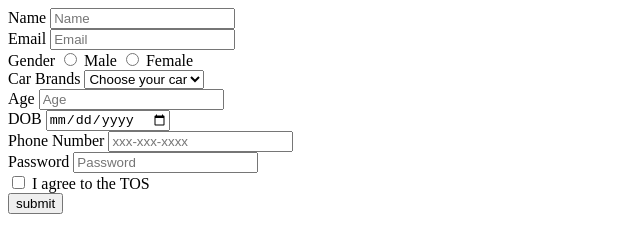
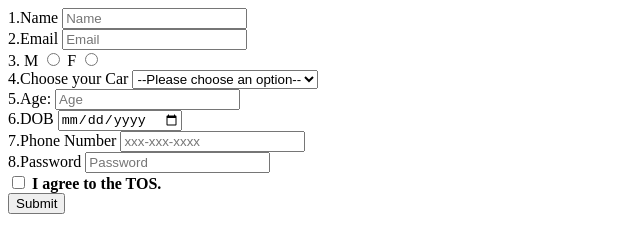
Before and after one commit to acciojob/signup-form-car-Samiriddhi, a website: page main.html in a window 1280 px wide. Shown: the whole page, without its empty margins (0-640 px from the left). Drawn offline with Linux system fonts and the light colour scheme.

Commit message:
created a submission

```diff
--- a/main.html
+++ b/main.html
@@ -1,43 +1,3 @@
-<!--<!DOCTYPE html>
-
-<html>
-
-<head>
-	<link rel="stylesheet" href="styles.css">
-</head>
-
-<body>
-	<h2>Signup Form Car</h2>
-	<form>
-	    <input type="text" name="Name" placeholder="#name" required><br><br>
-		<input type="email" name="Email" id="#email" placeholder="enter your email" required><br>
-		<p>Male<input type="radio" name="gender" id="#gender_m" required >
-		Female<input type="radio" name="gender" id="#gender_f" required > </p>
-		<select name="car_brands" id="#cars" required>
-			 <option value="">Choose your car</option>
-			 <option value="BMW">BMW</option>
-			  <option value="Audi">Audi</option>
-			 <option value="Mercedez">Mercedez</option>
-		</select><br><br>
-		<input type="number" name="age" id="#age" placeholder="enter your age" required><br><br>
-		<input type="date"  name="dob"  id="#dob"  placeholder="enter your dob" required><br><br>
-		<input type="number"  name="phone number" id="#tel" placeholder="Phone numbe"><br><br>
-		<input type="password" name="password"  id="#password" placeholder="enter your password here" required><br><br>
-		<input type="checkbox"  id="#tos" name="tos" value="tos" required>
-		<label for="#tos">I agree to the TOS.</label><br><br>
-		<input type="submit" value="submit">
-
-	</form>
-
-
-    <script type="text/javascript" src="./script.js">
-</script>
-
-</body>
-
-</html>
-
-
     <!DOCTYPE html>
 
     <html>
@@ -45,110 +5,59 @@
     <head>
     	<link rel="stylesheet" href="styles.css">
     </head>
-
     <body>
-
     	<form id="my-form" method="post">
-                <label for="name">Name</label>
-                <input type="text" id="name" placeholder='name' required>
-                <br>
-                <label for="email">Email</label>
-                <input type="email" id="email" placeholder='email' required>
-                <br>
-                <label for="gender_m">M</label>
+    				<div>
+    			<label for="name">1.Name</label>
+    			<input type="text" id="name" placeholder="Name" required>
+    		</div>
+    		<div>
+    			<label for="email">2.Email</label>
+    			<input type="email" id="email" placeholder="Email" required>
+    		</div>
+    		<div>
+    				<!-- 3. -->
+    			 <label for="gender_m">3. M</label>
     			  <input type="radio" id="gender_m" name="gender" required>
     			  <label for="gender">F</label>
     			  <input type="radio" id="gender_f" name="gender" required>
-                <br>
-                <label for="cars">Choose your car</label>
+    		</div>
+    		<div>
+    			<label for="cars">4.Choose your Car</label>
     			  <select name="cars" id="cars" required>
-            <option value="">--Please choose an option--</option>
+    				  <option value="" disabled selected>--Please choose an option--</option>
     				  <option>BMW</option>
     				  <option>Audi</option>
-                        <option>Mercedes</option>
+    				  <option>Mercedez</option>
     			  </select>
-                <br>
-                <label for="age">Age:</label>
-                <input type="number" id="age" min="0" placeholder="age" required>
-                <br>
-                <label for="dob">DOB</label>
+    		</div>
+    		<div>
+    			 <label for="age">5.Age:</label>
+    			 <input type="number" id="age" min="0" placeholder="Age" required >
+    		</div>
+    		<div>
+    			<label for="dob">6.DOB</label>
     			<input type="date" id="dob" required>
-                <br>
-        <label for='tel'>Phone Number:</label>
-        <input type='tel' id='tel' placeholder='xxx-xxx-xxxx'>
-        <br>
-                <label for="password">Password</label>
-                <input type="password" id="password" placeholder="password" required>
-                <br>
-        <label for='tos'>I agree to the TOS</label>
-        <input type='checkbox' id='tos' required>
-        <br>
+    		</div>
+    		<div>
+    			 <label for="tel">7.Phone Number</label>
+    			 <input type="tel" name="tel" id="tel" placeholder="xxx-xxx-xxxx">
+    		</div>
+    		<div>
+    			 <label for="password">8.Password</label>
+    			 <input type="password" id="password" placeholder="Password" required>
+    		</div>
+    		<div>
+    			<label for="tos"></label>
+    			<input type="checkbox" name="tos"id="tos"> <b>I agree to the TOS.</b>
+    		<div>
     			<button type="submit">Submit</button>
+    		</div>
     	</form>
-
-
+    	<!-- the entire body must be written by student -->
         <script type="text/javascript" src="./script.js">
     </script>
 
     </body>
 
-</html>-->
-
-
-<!DOCTYPE html>
-
-<html>
-
-<head>
-	<link rel="stylesheet" href="styles.css">
-</head>
-
-<body>
-	<!-- the entire body must be written by student -->
-    <form action="#" method="post">
-        <div>
-            <label for="name">Name</label>
-            <input type="text" id="name" placeholder="Name" required>
-        </div>
-        <div>
-            <label for="email">Email</label>
-            <input type="email" id="email" placeholder="Email" required>
-        </div>
-        <div>
-            <label for="gender">Gender</label>
-            <input type="radio" id="gender_m"  name="gender" required> Male
-            <input type="radio" id="gender_f" name="gender" required> Female
-        </div>
-            <label for="cars">Car Brands</label>
-                <select name="cars" id="cars" required>
-                    <option value="choos e your car" aria aria-placeholder="--Please choose an option--" selected disabeld>Choose your car</option>
-                    <option value="BMW">BMW</option>
-                    <option value="BMW">Audi</option>
-                    <option value="BMW">Mercedez</option>
-                </select>
-        </div>
-        <div>
-            <label for="age">Age</label>
-            <input type="number" id="age" placeholder="Age" required>
-        </div>
-        <div>
-            <label for="dob">DOB</label>
-            <input type="date" id="dob" required>
-        </div>
-        <div>
-            <label for="tel">Phone Number</label>
-            <input type="tel" id="tel" placeholder="xxx-xxx-xxxx">
-        </div>
-        <div>
-            <label for="password">Password</label>
-            <input type="password" name="password" id="password" placeholder="Password" required>
-        </div>
-        <div>
-            <input type="checkbox" name="tos" id="tos">
-            <label for="tos">I agree to the TOS</label>
-        </div>
-		<button type="submit">submit</button>
-
-</body>
-
     </html>
```
Lines whose indentation alone changed are shown as unchanged.
